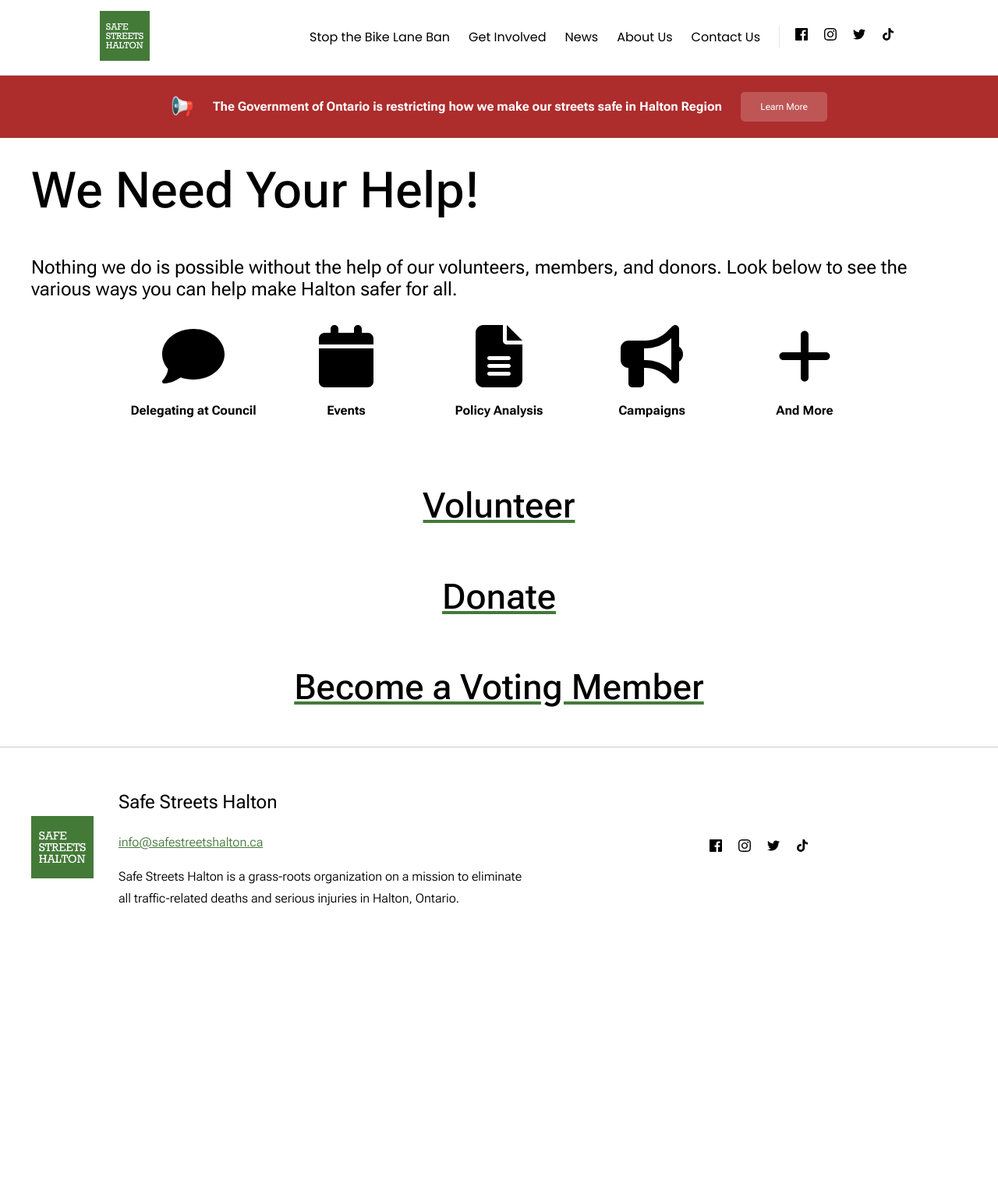
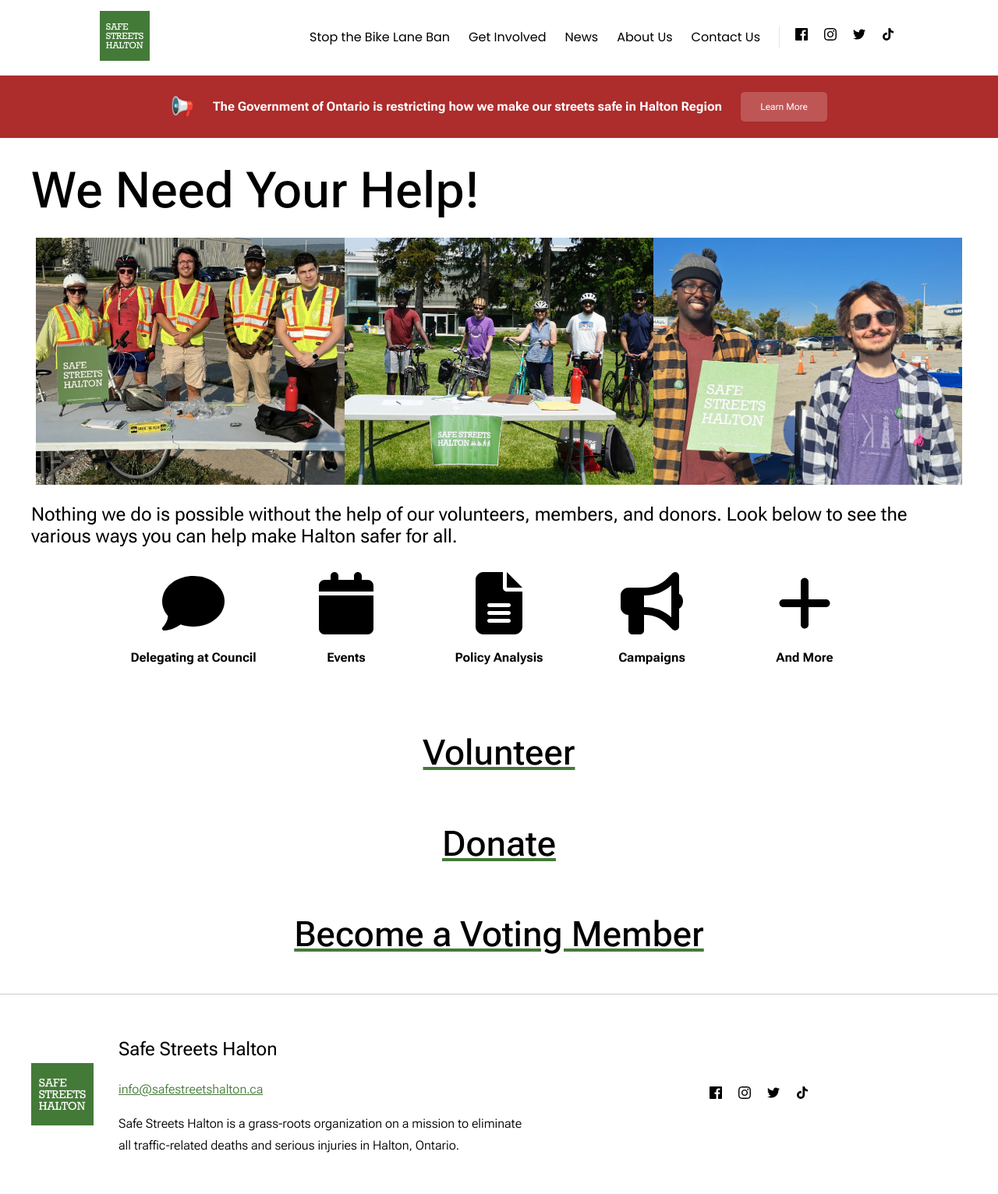
Before and after one commit to Safe-Streets-Halton/safe-streets-halton.github.io, a Jekyll site: the page built from get-involved.html, in a window 1280 px wide. Shown: the whole page at 78% size. Built offline with Jekyll 4.4.1, drawn with Linux system fonts in a browser that asks for light colours; before the commit the page ends 1215 px from its top, so only the background shows below that.

Commit message:
Added images to get-involved page

```diff
--- a/get-involved.html
+++ b/get-involved.html
@@ -10,6 +10,11 @@ redirect_from:
 <div class="get-involved">
     <section>
         <h1>We Need Your Help!</h1>
+        <div style="display: flex; flex-direction: row; justify-content: center; flex-wrap: nowrap;">
+            <img style="max-width: 33%; height: auto; object-fit: cover;" src="/assets/palladium-way-group-photo.jpg" alt="people in high-visibility vests at a table with a Safe Streets Halton sign on it" />
+            <img style="max-width: 33%; height: auto; object-fit: cover;" src="/assets/beach-bike-ride-photo.JPG" alt="people with bicycles smiling, getting ready for a group ride"/>
+            <img style="max-width: 33%; height: auto; object-fit: cover;" src="/assets/bgreen_take-action-day-2024.jpg" alt="two people smiling at the camera, with on holding a Safe Streets Halton sign"/>
+        </div>
         <p class="emphasis-block">
             Nothing we do is possible without the help of our volunteers, members, and donors. Look
             below to see the various ways you can help make Halton safer for all.
```
Also changed, not shown: assets/beach-bike-ride-photo.JPG (added), assets/bgreen_take-action-day-2024.jpg (added), assets/palladium-way-group-photo.jpg (added), get-involved/volunteer.html (line endings or trailing spaces).
